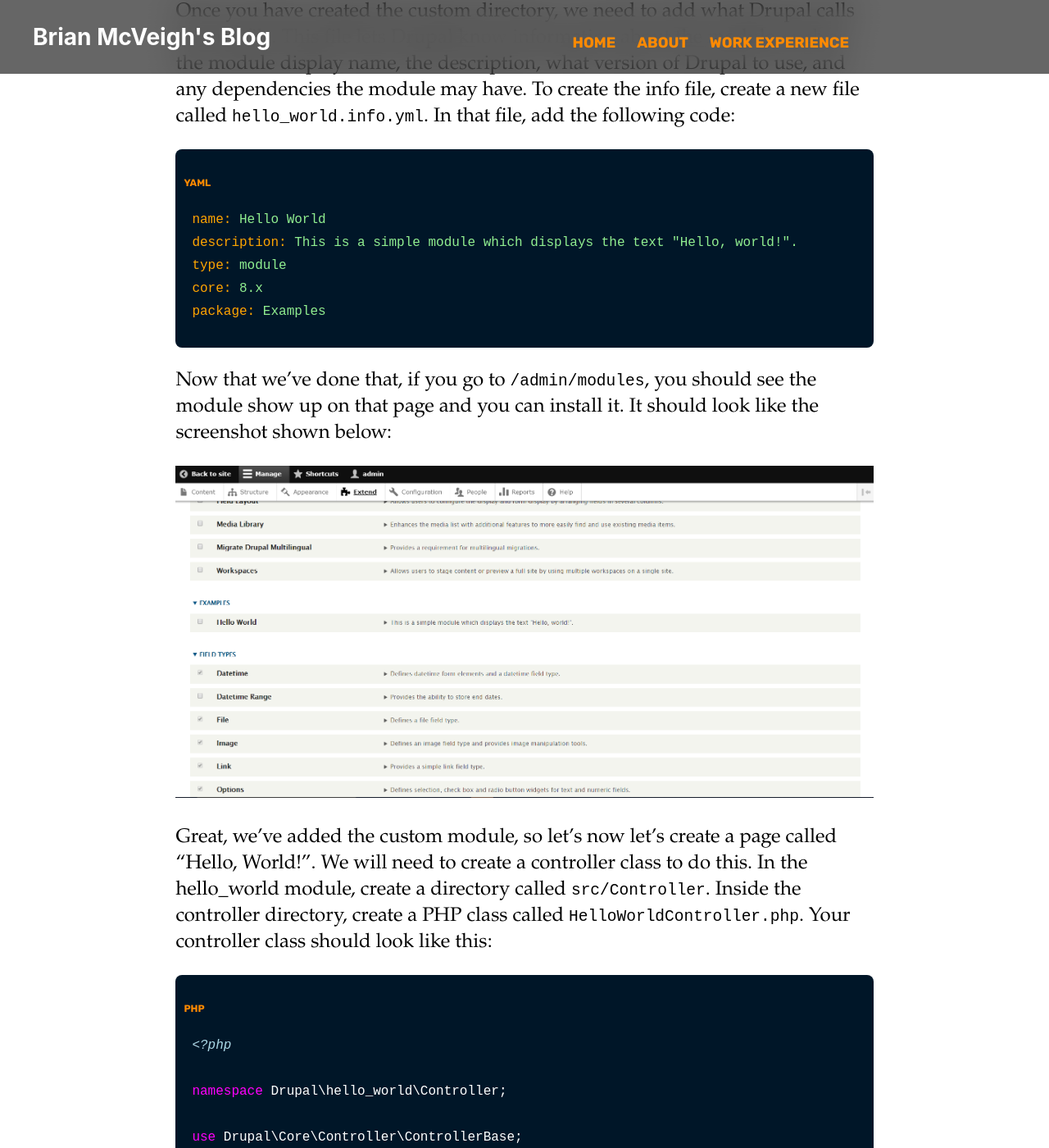
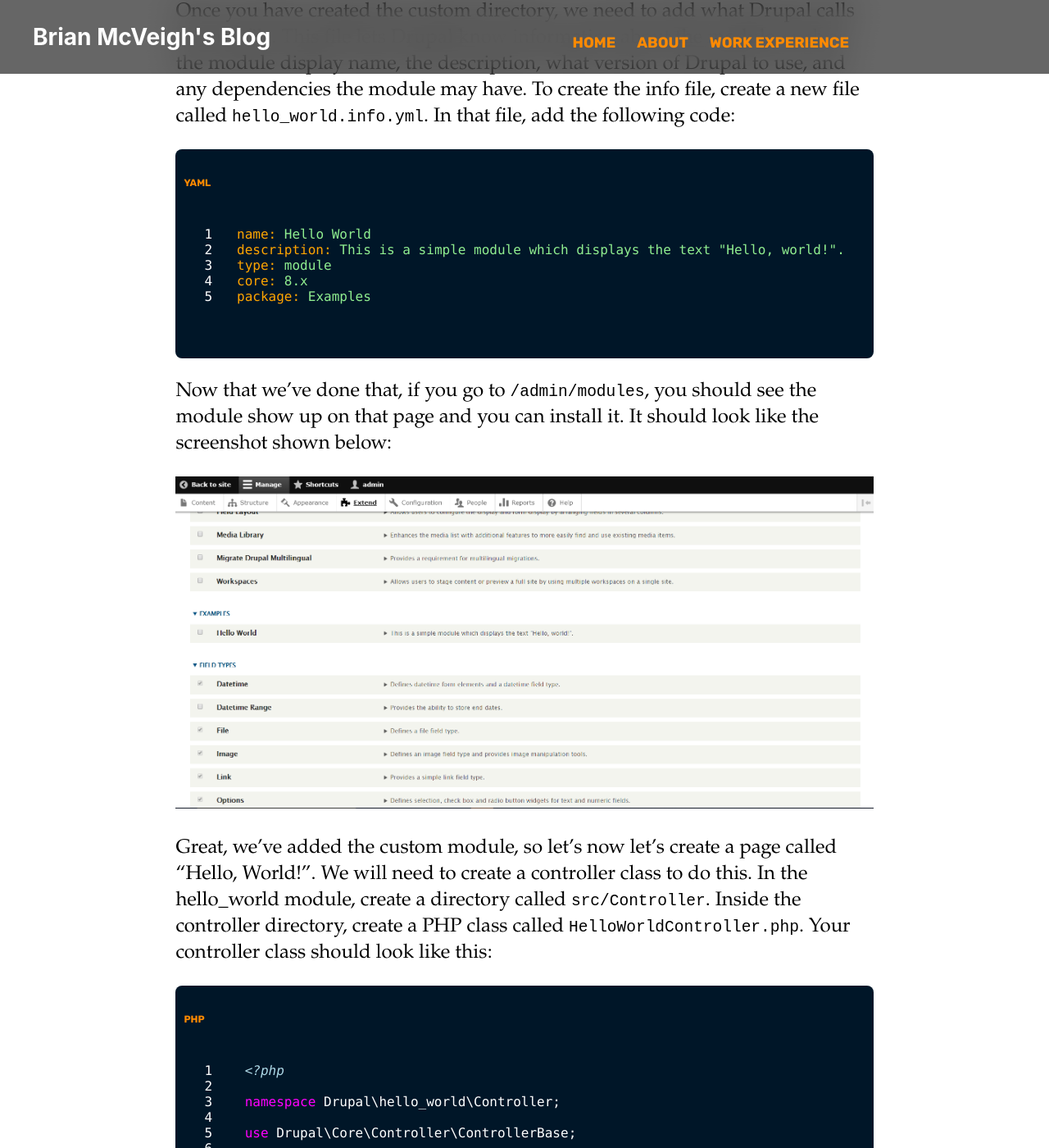
Before and after one commit to bmcveigh/bmcveigh.github.io, a Jekyll site: the page built from _posts/2019-11-06-creating-a-custom-module-in-d8.markdown, in a window 1280 px wide and 1400 px high, scrolled down 670 px. Shown: the whole window at 82% size. Built offline with Jekyll 4.4.1, drawn with Linux system fonts in a browser that asks for light colours; some of the changed text lies outside the part shown.

Commit message:
Styling for line numbers.

```diff
--- a/_posts/2019-11-04-how-to-use-sass.markdown
+++ b/_posts/2019-11-04-how-to-use-sass.markdown
@@ -30,7 +30,7 @@ In the CLI, navigate to the directory you want to install gulp and run:
 
 ### Step 4: Open the gulpfile and paste the code below into the Gulp file.
 
-{% highlight javascript %}
+{% highlight javascript linenos %}
 'use strict';
 
 var gulp = require('gulp');
--- a/_posts/2019-11-06-creating-a-custom-module-in-d8.markdown
+++ b/_posts/2019-11-06-creating-a-custom-module-in-d8.markdown
@@ -14,7 +14,7 @@ Once you’ve verified that the directory exists, time to create the custom modu
 
 Once you have created the custom directory, we need to add what Drupal calls an `info` file. This file lets Drupal know information about the module, such as the module display name, the description, what version of Drupal to use, and any dependencies the module may have. To create the info file, create a new file called `hello_world.info.yml`. In that file, add the following code:
 
-{% highlight yaml %}
+{% highlight yaml linenos %}
 name: Hello World
 description: This is a simple module which displays the text "Hello, world!".
 type: module
@@ -29,7 +29,7 @@ Now that we’ve done that, if you go to `/admin/modules`, you should see the mo
 
 Great, we’ve added the custom module, so let’s now let’s create a page called "Hello, World!". We will need to create a controller class to do this. In the hello_world module, create a directory called `src/Controller`. Inside the controller directory, create a PHP class called `HelloWorldController.php`. Your controller class should look like this:
 
-{% highlight php %}
+{% highlight php linenos %}
 <?php
 
 namespace Drupal\hello_world\Controller;
@@ -47,12 +47,13 @@ class HelloWorldController extends ControllerBase {
       // See: https://www.drupal.org/docs/8/api/render-api/render-arrays
       return ['#markup' => $this->t('Hello, world!')];
     }
+
 }
 {% endhighlight %}
 
 Once you have created that file, you will need to add a file called `hello_world.routing.yml`. In that file, add the following lines of code:
 
-{% highlight yaml %}
+{% highlight yaml linenos %}
 hello_world.get:
   path: '/hello-world'
   defaults:
--- a/_sass/components/highlight/_highlight.scss
+++ b/_sass/components/highlight/_highlight.scss
@@ -11,8 +11,21 @@
     margin-inline-start: 0;
     margin-inline-end: 0;
 
+    table {
+        border: 0;
+
+        .gutter {
+            width: 10px;
+        }
+
+        tr, td {
+            border: 0;
+        }
+    }
+
     pre {
         font-family: operator mono ssm a,operator mono ssm b,operator mono,source code pro,Menlo,Consolas,Monaco,monospace;
+        color: $color-white;
 
         code {
             font-size: 16px;
```
